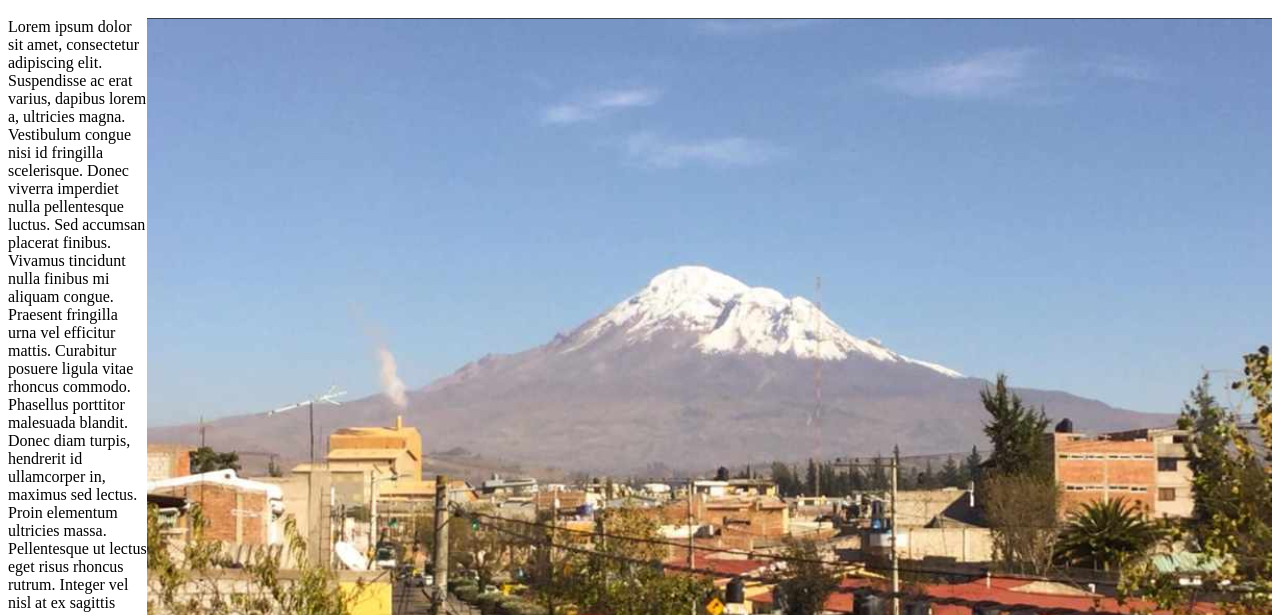
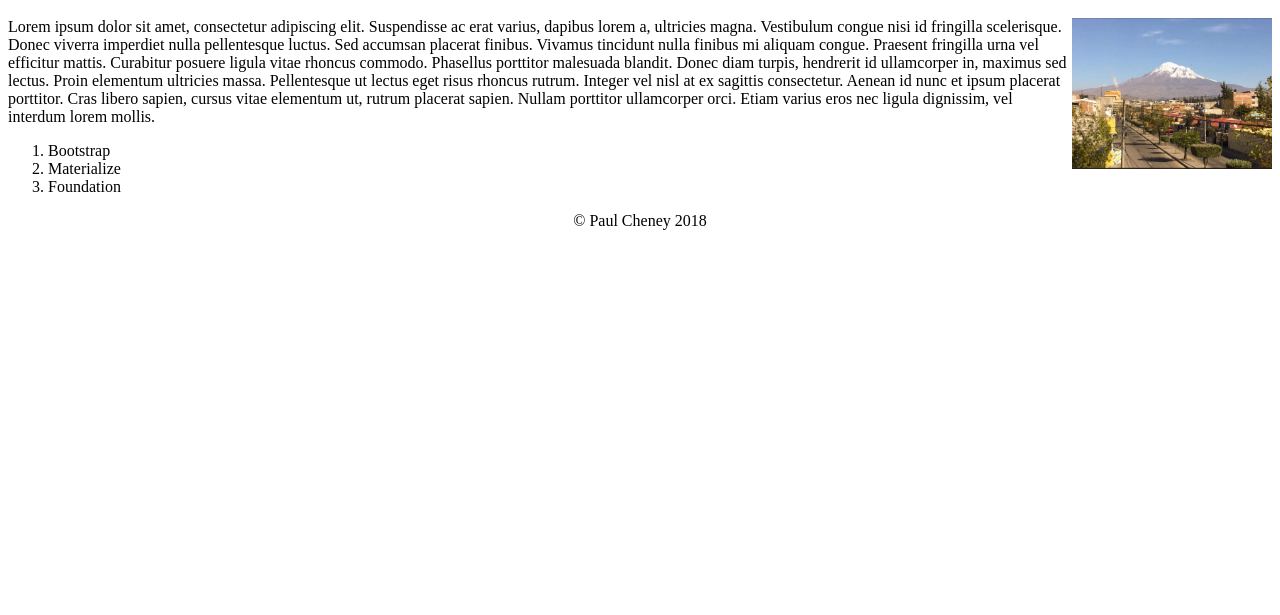
Before and after one commit to DMoncayo999/DMoncayo999.github.io, a plain HTML site: page index.html in a window 1280 px wide. Shown: the part 185-800 px from the top of the page. Drawn offline with Linux system fonts and the light colour scheme.

Commit message:
others updated

```diff
--- a/index.html
+++ b/index.html
@@ -23,7 +23,7 @@
 
 <main>
 <h1>Home</h1>
-<img src="images/Ibarra Ecuador.jpg" alt="Photo of Ibarra">
+<img src="images/Ibarra Ecuador.jpg" width= "200" alt="Photo of Ibarra">
 <p>Lorem ipsum dolor sit amet, consectetur adipiscing elit. Suspendisse ac erat varius, dapibus lorem a, ultricies magna. Vestibulum congue nisi id fringilla scelerisque. Donec viverra imperdiet nulla pellentesque luctus. Sed accumsan placerat finibus. Vivamus tincidunt nulla finibus mi aliquam congue. Praesent fringilla urna vel efficitur mattis. Curabitur posuere ligula vitae rhoncus commodo. Phasellus porttitor malesuada blandit. Donec diam turpis, hendrerit id ullamcorper in, maximus sed lectus. Proin elementum ultricies massa. Pellentesque ut lectus eget risus rhoncus rutrum. Integer vel nisl at ex sagittis consectetur. Aenean id nunc et ipsum placerat porttitor. Cras libero sapien, cursus vitae elementum ut, rutrum placerat sapien. Nullam porttitor ullamcorper orci. Etiam varius eros nec ligula dignissim, vel interdum lorem mollis.</p>
 <ol>
     <li>Bootstrap</li>
```
